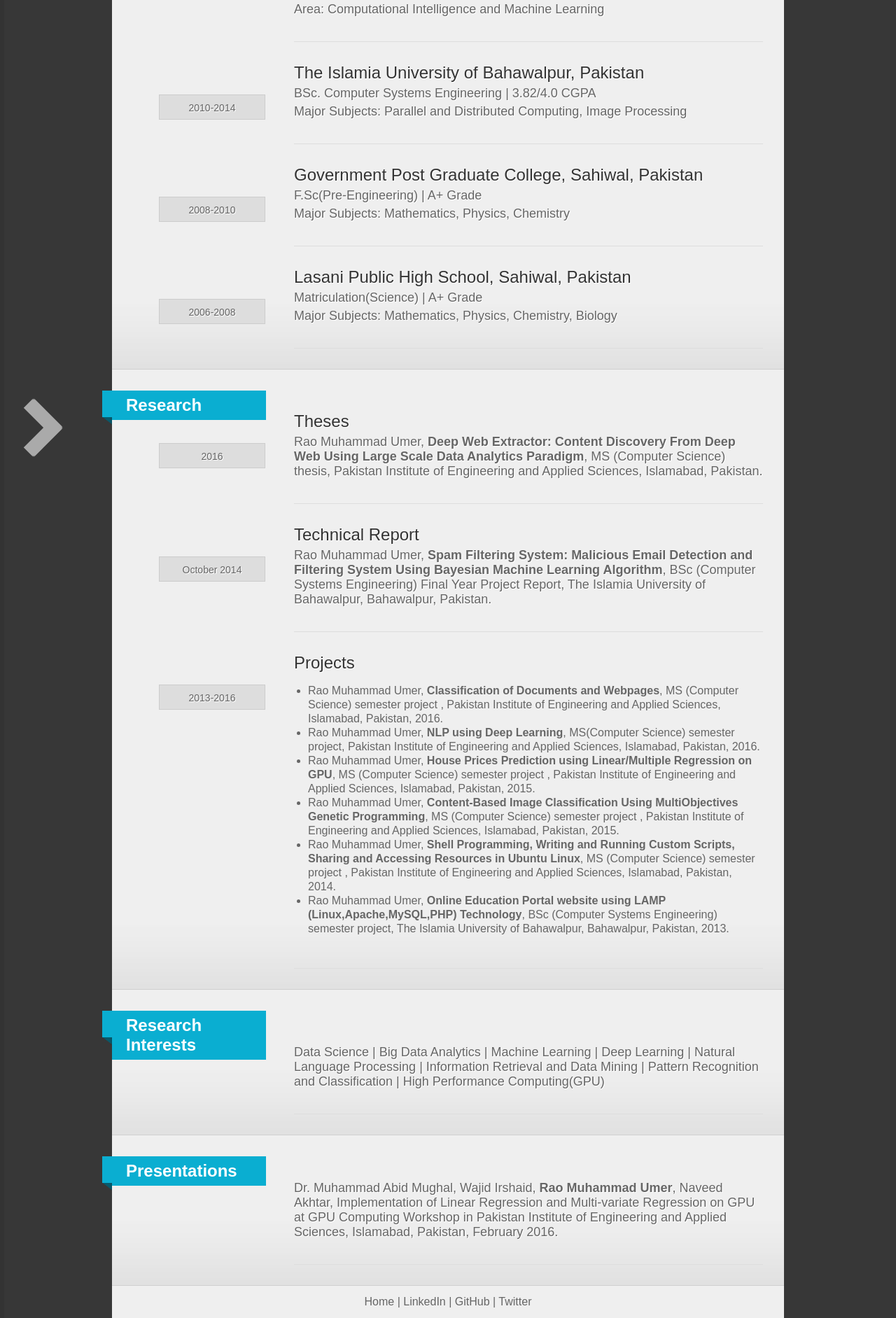
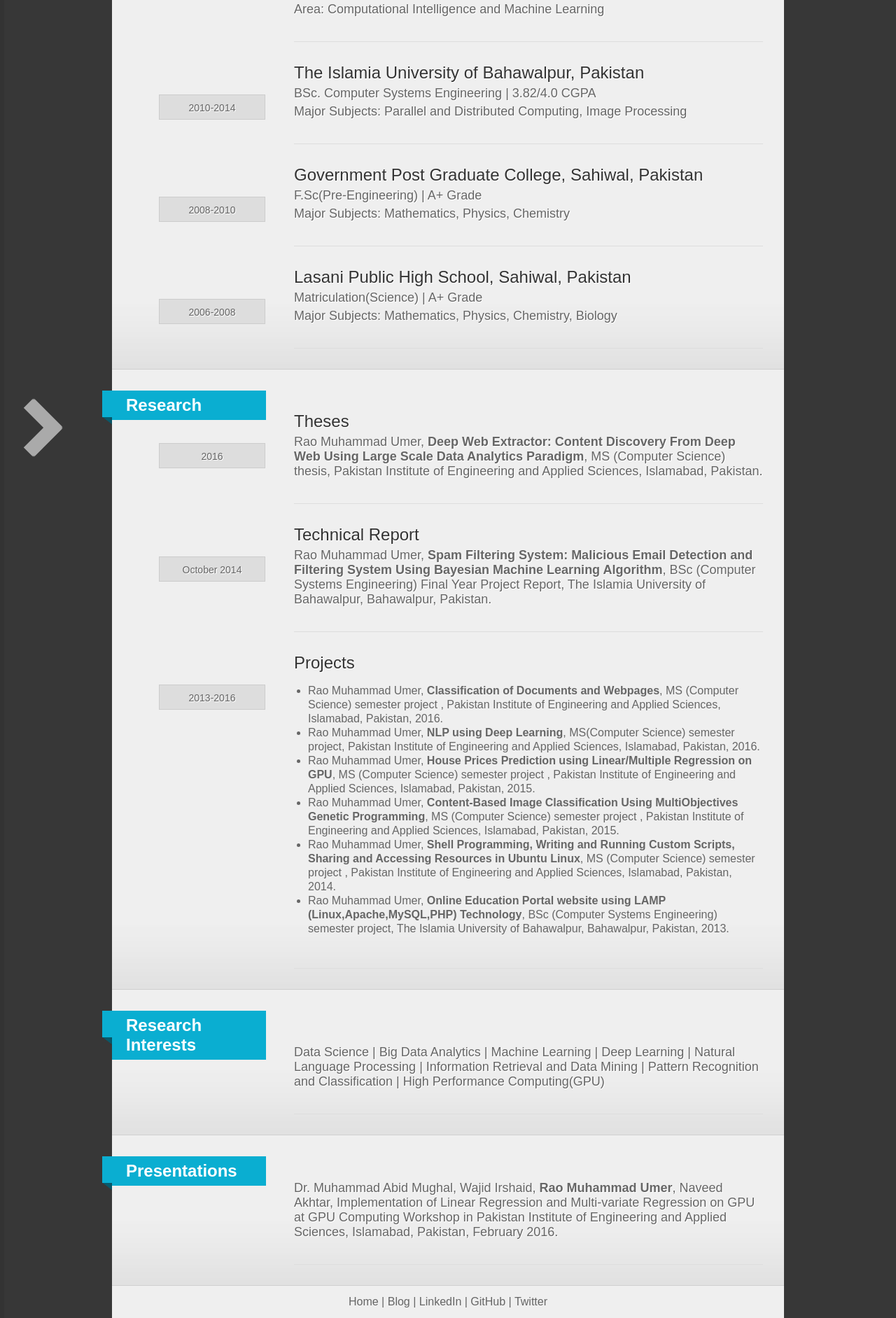
Before and after one commit to RaoUmer/raoumer.github.io, a Jekyll site: the page resume.html, which Jekyll copies as it is, in a window 1280 px wide. Shown: the part 681-2564 px from the top of the page at 70% size. Built offline with Jekyll 4.4.1, drawn with Linux system fonts in a browser that asks for light colours; Markdown is read by kramdown in place of the engine named in the settings.

Commit message:
Update resume.html

```diff
--- a/resume.html
+++ b/resume.html
@@ -165,7 +165,7 @@
 
         <div class="clear"></div>
       </div>
-      <footer><a href="http://raoumer.github.io">Home</a> | <a href="https://pk.linkedin.com/in/raomumer/" target="_blank">LinkedIn</a>
+      <footer><a href="http://raoumer.github.io">Home</a> | <a href="http://raoumer.github.io/indexblog">Blog</a> | <a href="https://pk.linkedin.com/in/raomumer/" target="_blank">LinkedIn</a>
       | <a href="https://github.com/RaoUmer/" target="_blank">GitHub</a> | <a href="https://twitter.com/raoumer_swl" target="_blank">Twitter</a></footer>
 
     </div>
```
